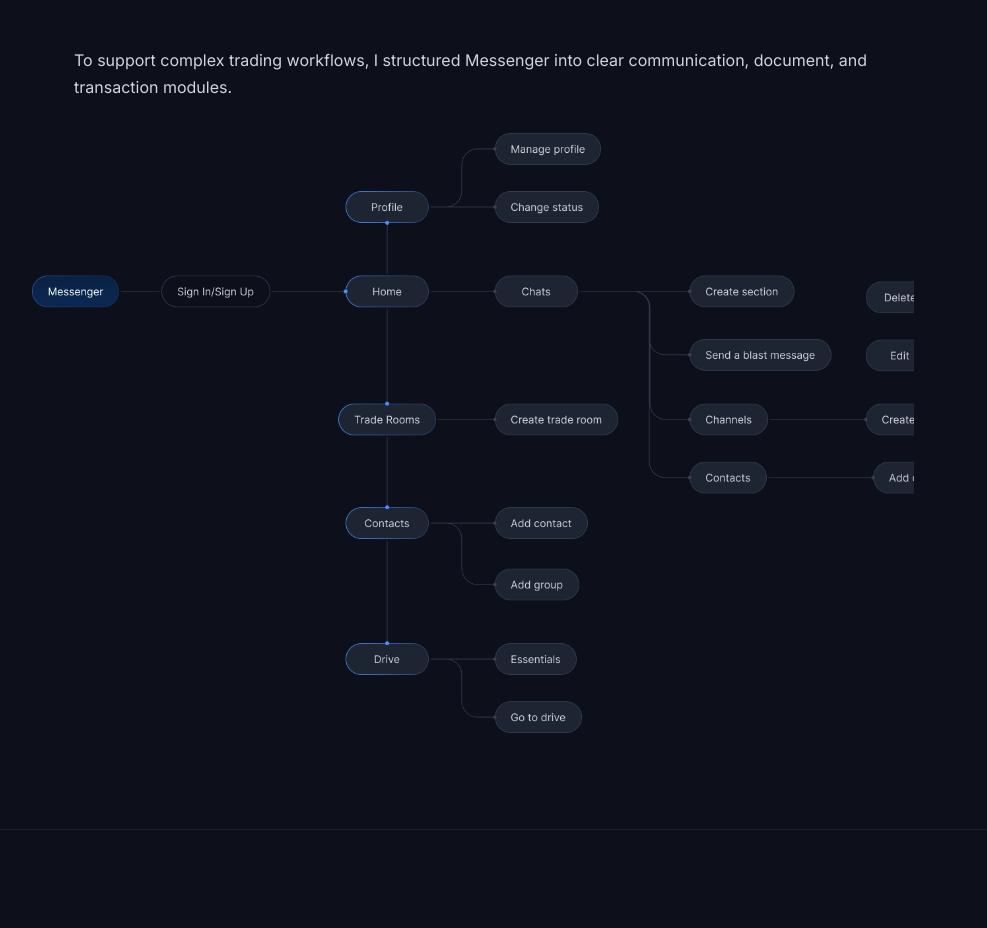
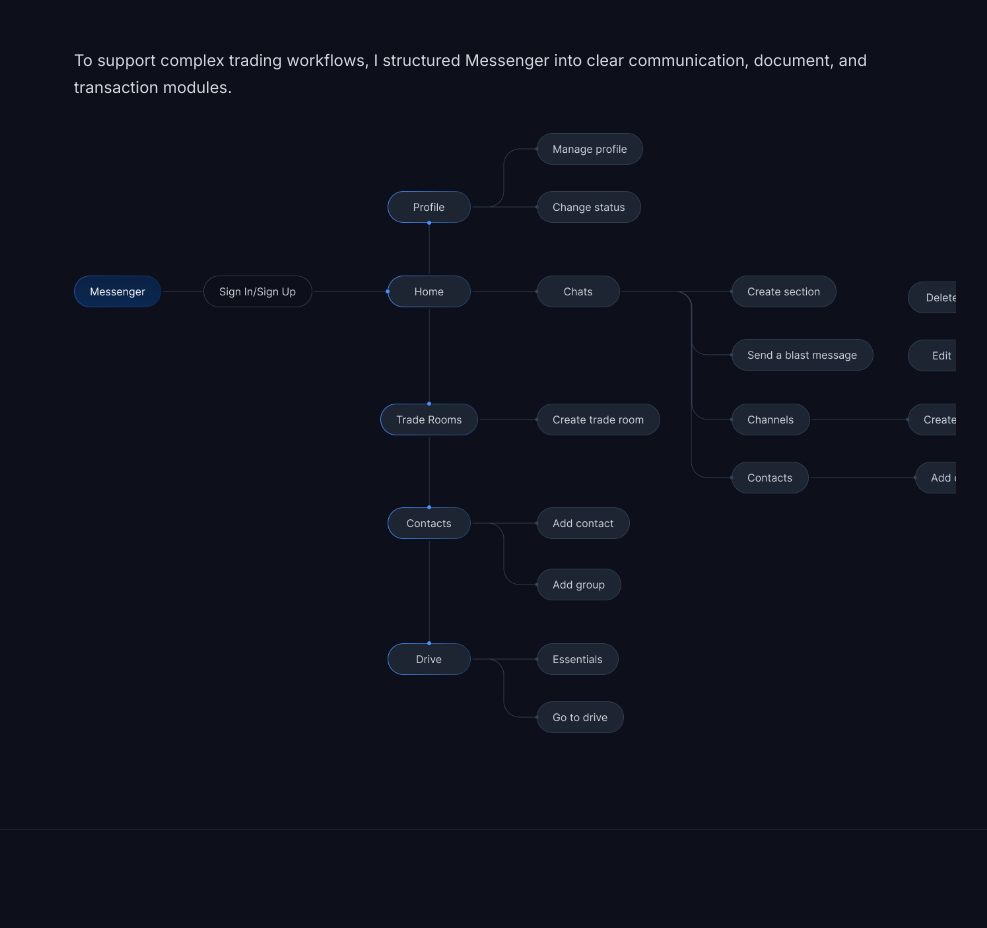
Before and after one commit to AlonaRyzhenko/alyona-portfolio, a Next.js app: page /work/messenger in a window 1280 px wide. Shown: the part 4980-5908 px from the top of the page, without its empty margins (32-1019 px from the left). Built offline with nearby package versions, Linux system fonts and the light colour scheme.

Commit message:
IA diagram: align left edge to text grid

```diff
--- a/app/work/messenger/MessengerCaseStudy.tsx
+++ b/app/work/messenger/MessengerCaseStudy.tsx
@@ -515,7 +515,7 @@ export default function MessengerCaseStudy() {
             whileInView={{ opacity: 1 }}
             viewport={{ once: true, margin: "-80px" }}
             transition={{ duration: 0.6 }}
-            className="relative overflow-hidden mt-8"
+            className="relative overflow-hidden mt-8 ml-0 lg:ml-[max(0px,calc((100%-1068px)/2))]"
           >
             <img
               src="/messenger-ia.png"
```
